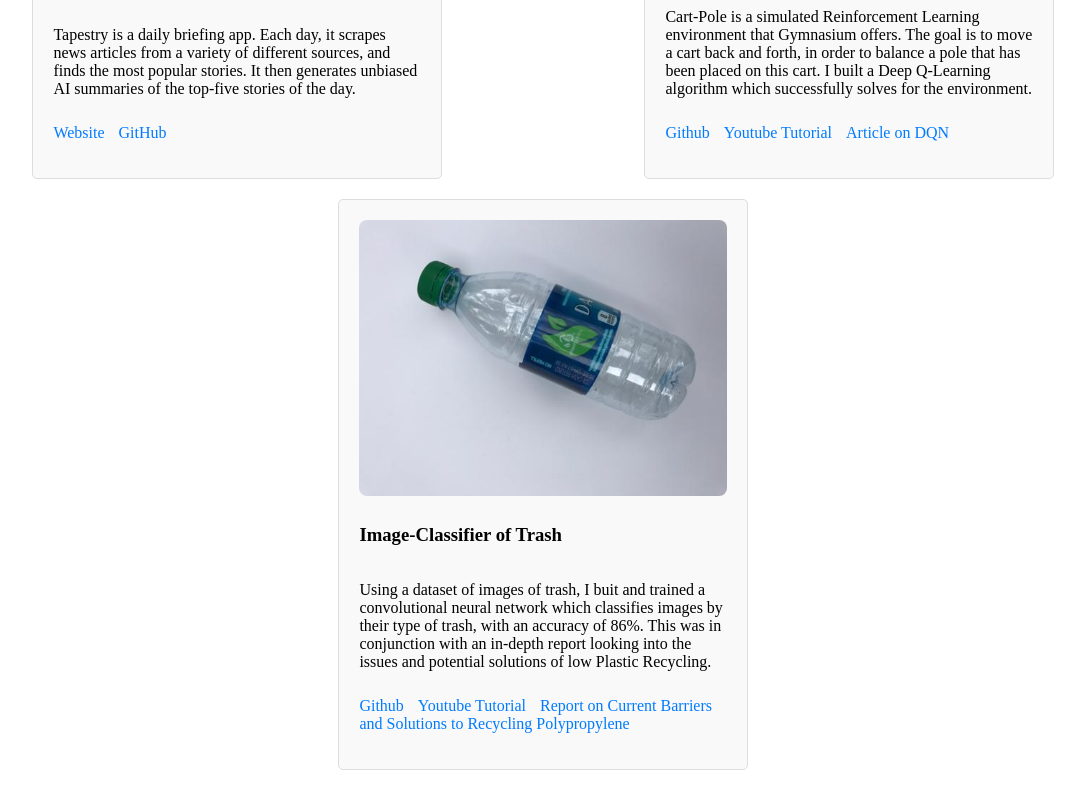
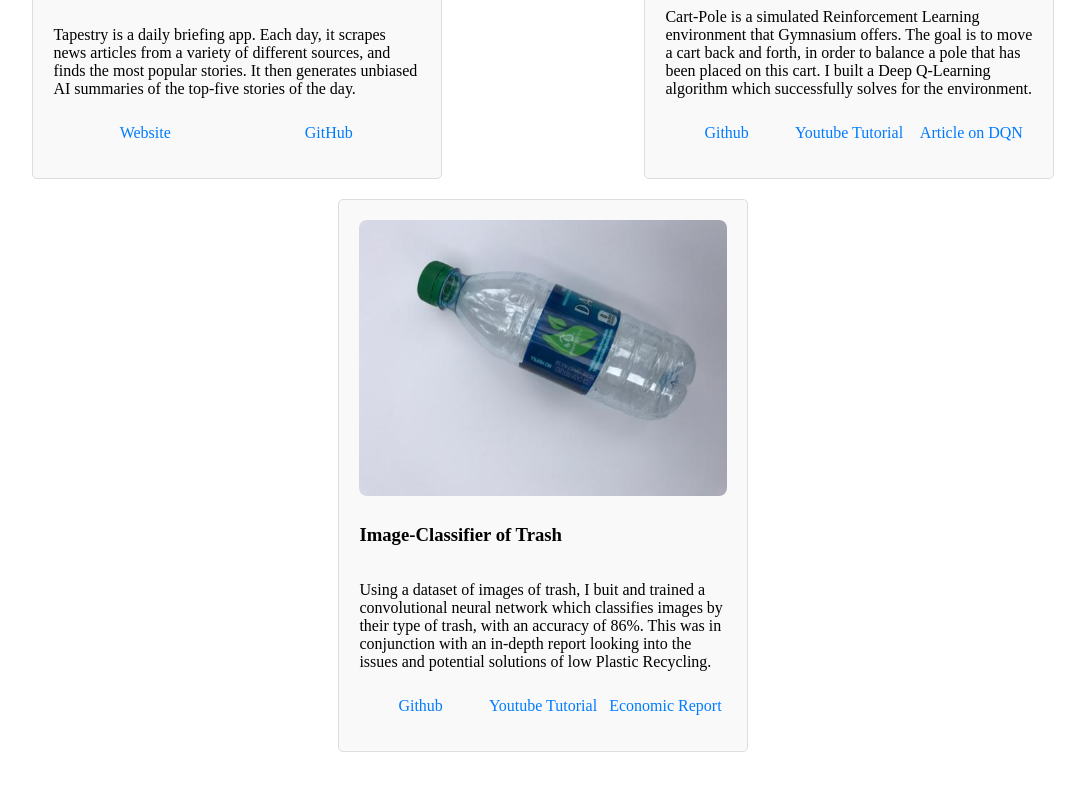
Before and after one commit to jereminuer/jereminuer.github.io, a plain HTML site: page projects.html in a window 1280 px wide. Shown: the part 500-1308 px from the top of the page, without its empty margins (97-1182 px from the left). Drawn offline with Linux system fonts and the light colour scheme.

Commit message:
Modifying link layout in project blocks

```diff
--- a/css/style.css
+++ b/css/style.css
@@ -114,14 +114,17 @@
 }
 
 .project-links {
+   display: flex;
    list-style-type: none;
    padding: 0;
    margin-top: 10px;
+   justify-content: space-around;
 }
 
 .project-links li {
-   display: inline;
-   margin-right: 10px;
+   flex: 1;
+   text-align: center;
+
 }
 
 .project-links a {
--- a/projects.html
+++ b/projects.html
@@ -44,7 +44,7 @@
             <ul class="project-links">
                <li><a href="https://github.com/jereminuer/Classify-Images-of-Trash">Github</a></li>
                <li><a href="https://www.youtube.com/watch?v=EaNLNFY_gCo">Youtube Tutorial</a></li>
-               <li><a href="https://jereminuer.notion.site/Solving-the-Polypropylene-Crisis-Report-on-Robotic-Solutions-at-Sorting-Facilities-12c0eb93f5174ea88be52aef8ca8476f">Report on Current Barriers and Solutions to Recycling Polypropylene</a></li>
+               <li><a href="https://jereminuer.notion.site/Solving-the-Polypropylene-Crisis-Report-on-Robotic-Solutions-at-Sorting-Facilities-12c0eb93f5174ea88be52aef8ca8476f">Economic Report</a></li>
             </ul>
          </div>
       </div>
```
